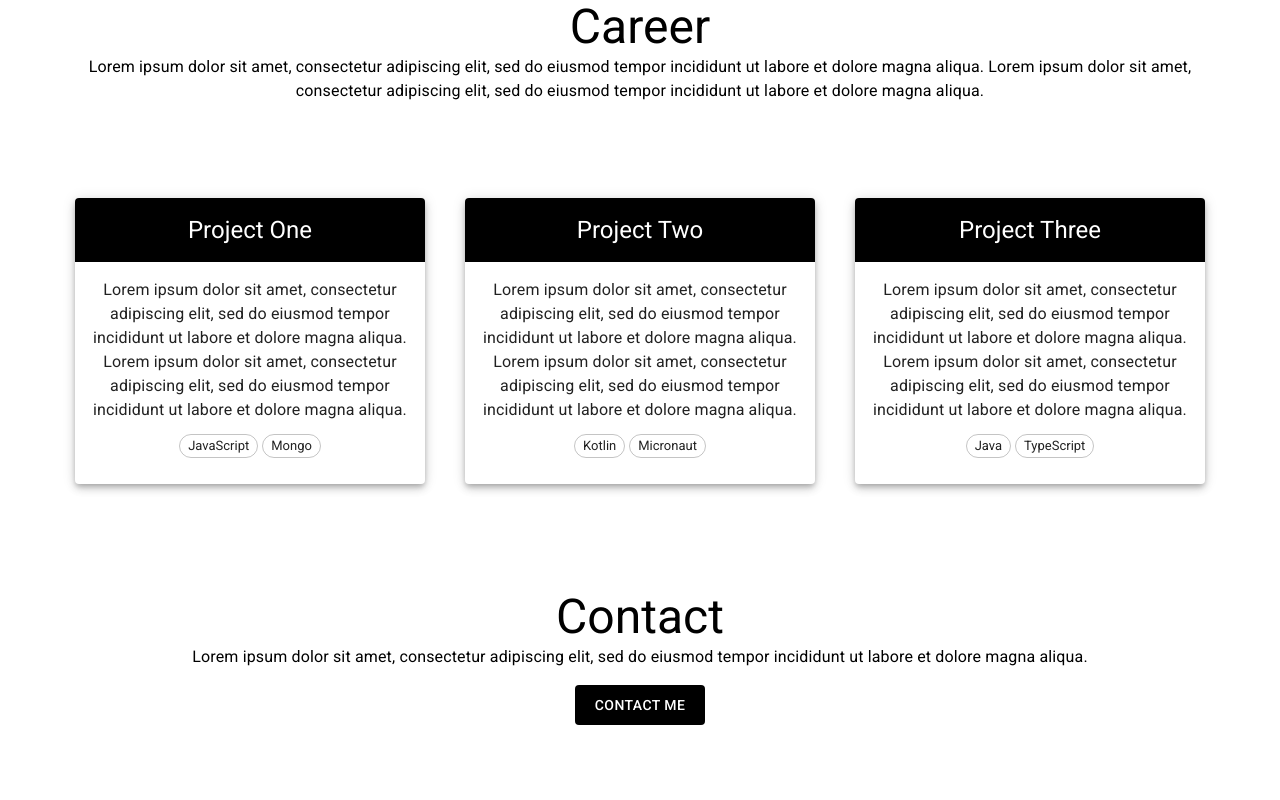
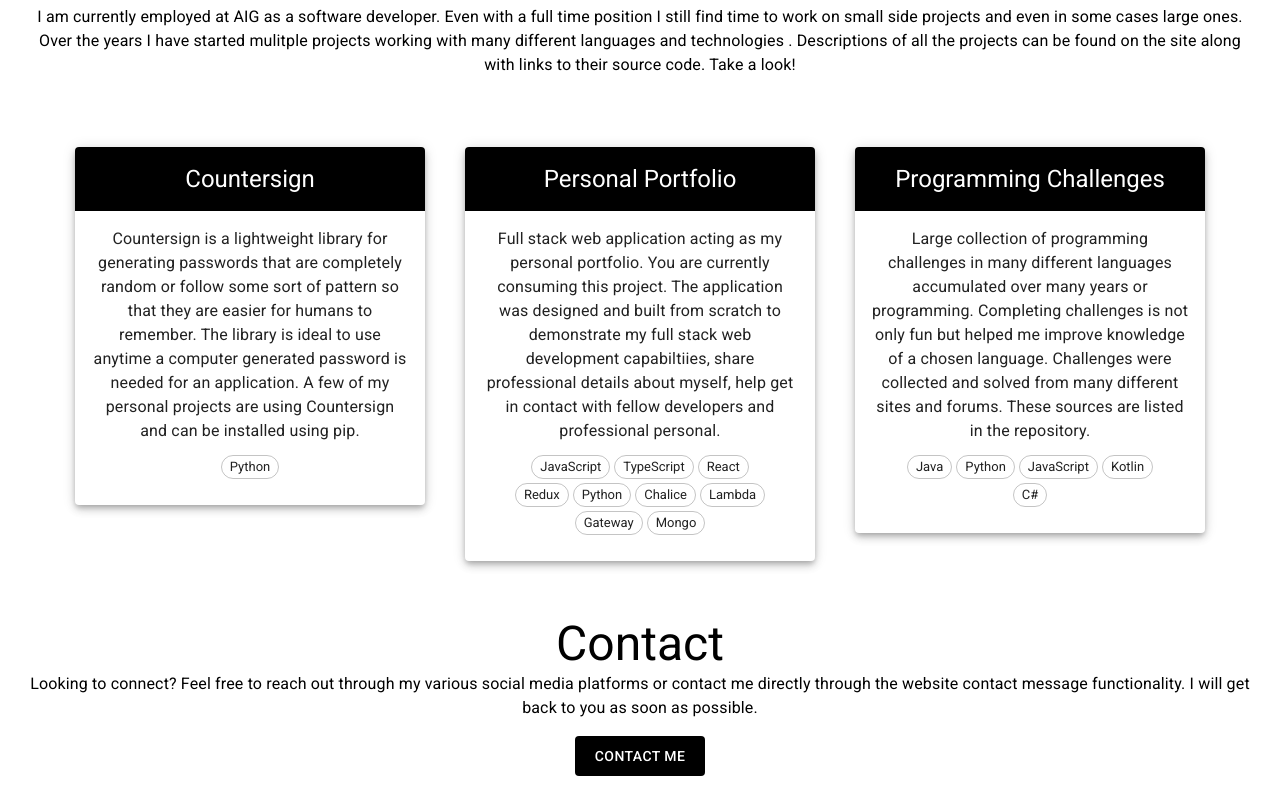
Before and after one commit to jsexton-portfolio/portfolio-website, a React (Create React App) app: page / in a window 1280 px wide. Shown: the part 1200-2000 px from the top of the page. Built offline with nearby package versions, Linux system fonts and the light colour scheme.

Commit message:
Adjusted home styles. Added most home cotent

```diff
--- a/src/components/Home/Home.js
+++ b/src/components/Home/Home.js
@@ -8,24 +8,40 @@ import { useStyles } from './style'
 
 const projects = [
   {
-    title: 'Project One',
+    title: 'Countersign',
     description:
-      'Lorem ipsum dolor sit amet, consectetur adipiscing elit, sed do eiusmod tempor incididunt ut labore et dolore magna aliqua. Lorem ipsum dolor sit amet, consectetur adipiscing elit, sed do eiusmod tempor incididunt ut labore et dolore magna aliqua.',
-    technologies: [technologies.JAVASCRIPT, technologies.MONGO],
+      'Countersign is a lightweight library for generating passwords that are completely random or follow some sort of pattern so that they are easier for humans to remember. The library is ideal to use anytime a computer generated password is needed for an application. A few of my personal projects are using Countersign and can be installed using pip.',
+    technologies: [technologies.PYTHON],
     projectLink: ''
   },
   {
-    title: 'Project Two',
+    title: 'Personal Portfolio',
     description:
-      'Lorem ipsum dolor sit amet, consectetur adipiscing elit, sed do eiusmod tempor incididunt ut labore et dolore magna aliqua. Lorem ipsum dolor sit amet, consectetur adipiscing elit, sed do eiusmod tempor incididunt ut labore et dolore magna aliqua.',
-    technologies: [technologies.KOTLIN, technologies.MICRONAUT],
+      'Full stack web application acting as my personal portfolio. You are currently consuming this project. The application was designed and built from scratch to demonstrate my full stack web development capabiltiies, share professional details about myself, help get in contact with fellow developers and professional personal.',
+    technologies: [
+      technologies.JAVASCRIPT,
+      technologies.TYPESCRIPT,
+      technologies.REACT,
+      technologies.REDUX,
+      technologies.PYTHON,
+      technologies.CHALICE,
+      technologies.AWS_LAMBDA,
+      technologies.AWS_API_GATEWAY,
+      technologies.MONGO
+    ],
     projectLink: ''
   },
   {
-    title: 'Project Three',
+    title: 'Programming Challenges',
     description:
-      'Lorem ipsum dolor sit amet, consectetur adipiscing elit, sed do eiusmod tempor incididunt ut labore et dolore magna aliqua. Lorem ipsum dolor sit amet, consectetur adipiscing elit, sed do eiusmod tempor incididunt ut labore et dolore magna aliqua.',
-    technologies: [technologies.JAVA, technologies.TYPESCRIPT],
+      'Large collection of programming challenges in many different languages accumulated over many years or programming. Completing challenges is not only fun but helped me improve knowledge of a chosen language. Challenges were collected and solved from many different sites and forums. These sources are listed in the repository.',
+    technologies: [
+      technologies.JAVA,
+      technologies.PYTHON,
+      technologies.JAVASCRIPT,
+      technologies.KOTLIN,
+      technologies.CSHARP
+    ],
     projectLink: ''
   }
 ]
@@ -47,7 +63,7 @@ export const Home = (props) => {
         </Typography>
       </div>
 
-      <Container className={classes.sectionContainer}>
+      <Container className={classes.container}>
         <Typography variant="h3">About Me</Typography>
         <Typography paragraph>
           Lorem ipsum dolor sit amet, consectetur adipiscing elit, sed do
@@ -63,15 +79,28 @@ export const Home = (props) => {
         </Link>
       </Container>
 
-      <Container className={classes.sectionContainer}>
+      <Container className={classes.container}>
         <Typography variant="h3">Career</Typography>
         <Typography paragraph>
-          Lorem ipsum dolor sit amet, consectetur adipiscing elit, sed do
-          eiusmod tempor incididunt ut labore et dolore magna aliqua. Lorem
-          ipsum dolor sit amet, consectetur adipiscing elit, sed do eiusmod
-          tempor incididunt ut labore et dolore magna aliqua.
+          I am currently employed at AIG as a software developer. Even with a
+          full time position I still find time to work on small side projects
+          and even in some cases large ones. Over the years I have started
+          mulitple projects working with many different languages and
+          technologies . Descriptions of all the projects can be found on the
+          site along with links to their source code. Take a look!
         </Typography>
-        <Grid container spacing={5} justify="center" style={{ marginTop: 75 }}>
+
+        {/*
+        Something wrong is going on here. On smaller mobile devices something seems to be overflowing out of its container.
+        Trello Ticket: https://trello.com/c/MTlgomeU
+        Material UI: https://material-ui.com/components/grid/#limitations
+        */}
+        <Grid
+          container
+          spacing={5}
+          justify="center"
+          className={classes.projectGrid}
+        >
           {projects.map((card) => (
             <Grid key={card.title} item>
               <ProjectSummaryCard
@@ -86,11 +115,12 @@ export const Home = (props) => {
         </Grid>
       </Container>
 
-      <Container className={classes.sectionContainer}>
+      <Container className={classes.container}>
         <Typography variant="h3">Contact</Typography>
         <Typography paragraph>
-          Lorem ipsum dolor sit amet, consectetur adipiscing elit, sed do
-          eiusmod tempor incididunt ut labore et dolore magna aliqua.
+          Looking to connect? Feel free to reach out through my various social
+          media platforms or contact me directly through the website contact
+          message functionality. I will get back to you as soon as possible.
         </Typography>
         <Link to="/contact" className={classes.link}>
           <PortfolioButton>Contact Me</PortfolioButton>
--- a/src/components/Home/ProjectSummaryCard/ProjectSummaryCard.js
+++ b/src/components/Home/ProjectSummaryCard/ProjectSummaryCard.js
@@ -45,7 +45,7 @@ export const ProjectSummaryCard = ({
               variant="outlined"
               size="small"
               technology={technology}
-              style={{ margin: 2 }}
+              className={classes.technologyChip}
               key={index}
             />
           ))}
--- a/src/components/Home/ProjectSummaryCard/style.js
+++ b/src/components/Home/ProjectSummaryCard/style.js
@@ -11,9 +11,9 @@ export const useStyles = makeStyles((theme) => ({
     color: 'white'
   },
   technologyChips: {
-    paddingTop: 10
+    marginTop: 10
   },
   technologyChip: {
-    margin: 5
+    margin: 2
   }
 }))
--- a/src/components/Home/style.js
+++ b/src/components/Home/style.js
@@ -18,11 +18,14 @@ export const useStyles = makeStyles((theme) => ({
     left: '50%',
     transform: 'translate(-50%, -50%)'
   },
-  sectionContainer: {
+  container: {
     textAlign: 'center',
-    padding: 50
+    marginTop: 50
   },
   link: {
     textDecoration: 'none'
+  },
+  projectGrid: {
+    marginTop: 50
   }
 }))
```
